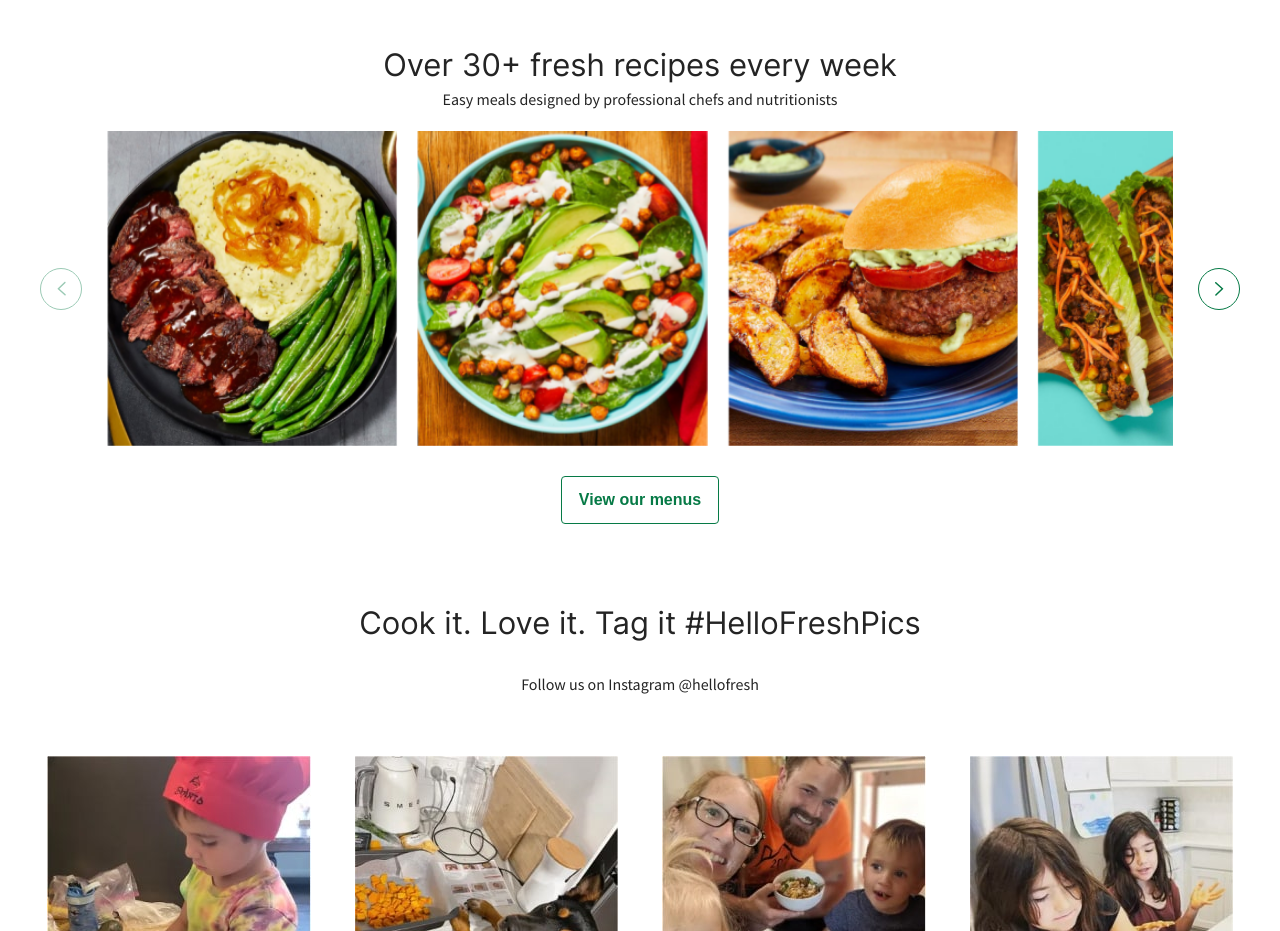
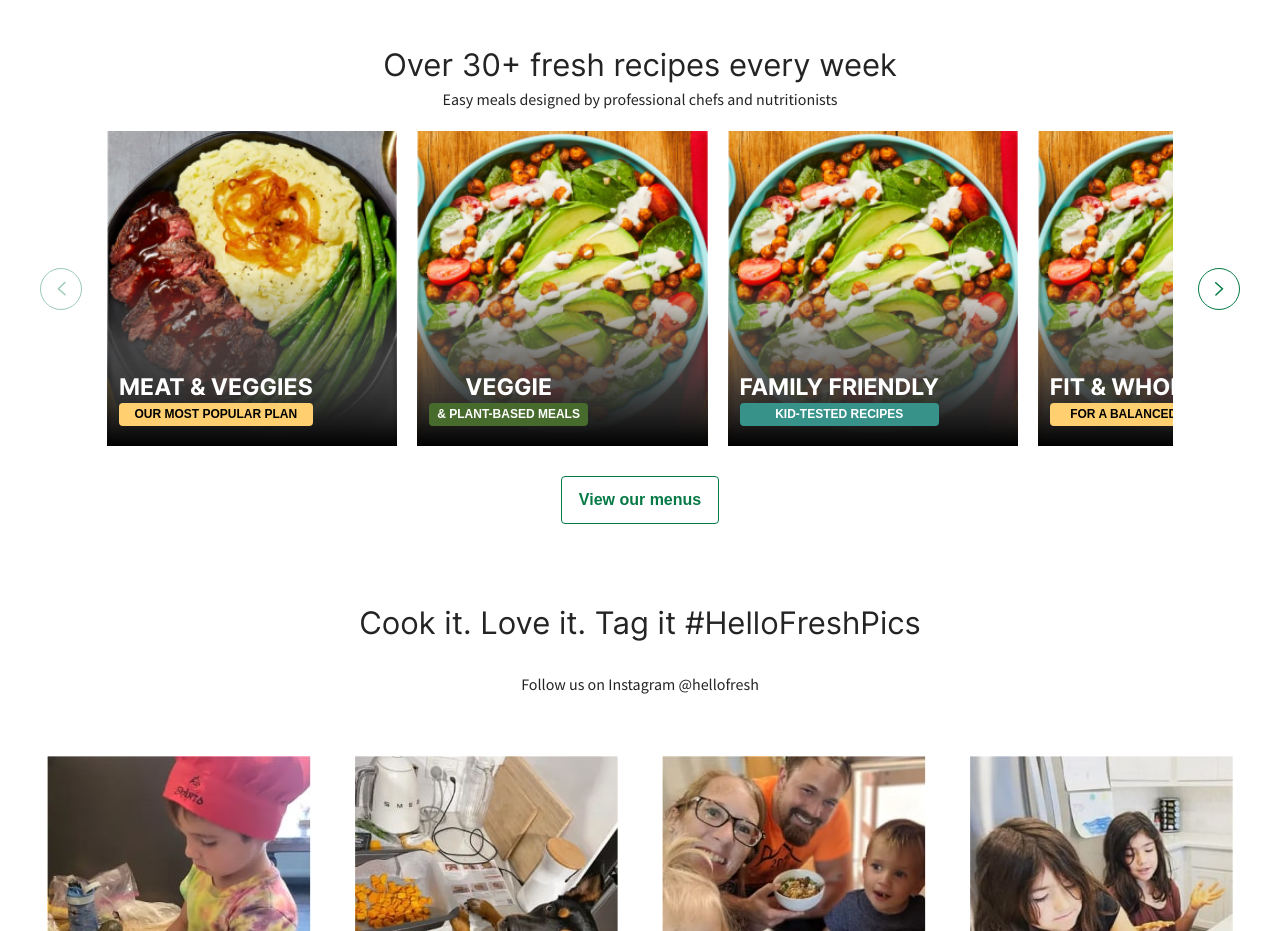
Before and after one commit to Meow-Double/HelloFresh, a plain HTML site: page index.html in a window 1280 px wide. Shown: the part 1720-2651 px from the top of the page. Drawn offline with Linux system fonts and the light colour scheme.

Commit message:
fourth commit

```diff
--- a/css/base.css
+++ b/css/base.css
@@ -374,7 +374,9 @@ img {
 .menu__slider-wrapper {
 }
 .menu__slider-item {
+  overflow: hidden;
   height: 315px;
+
 }
 .menu__slider-img {
   width: 100%;
@@ -382,10 +384,61 @@ img {
   object-fit: cover;
 }
 .menu__slider-box {
+  position: relative;
+}
+.menu__slider-content {
+  position: absolute;
+  left: 12px;
+  bottom: 20px;
+
+}
+.menu__slider-page{
+  background: linear-gradient(180deg, rgba(0, 0, 0, 0) 45%, #000000 100%);
+  filter: drop-shadow(0px 3px 3px #e4e4e4);
+  width: 100%;
+  height: 100%;
+  position: absolute;
+  top: 0;
+  left: 0;
+  bottom: 0;
+  right: 0;
+}
+.menu__slider-title {
+  text-transform: uppercase;
+  font-family: inter_i, sans-serif;
+  font-weight: 700;
+  font-size: 23px;
+  line-height: 32px;
+  color: #fff;
+}
+.menu__slider-subtitle {
+  text-transform: uppercase;
+  font-family: verdana_v, sans-serif;
+  font-weight: 700;
+  font-size: 12px;
+  line-height: 21px;
+  padding: 1px 8px;
+  border-radius: 4px;
+}
+.menu__slider--beige {
+  background-color: #ffcf70;
+  color:#000;
+}
+.menu__slider--blue{
+  background-color: #37938A;
+  color:#fff;
+}
+.menu__slider--green {
+  background-color: #476B2D;
+  color:#fff;
+}
+.menu__slider-box {
+  height: 100%;
   display: flex;
   align-items: center;
   justify-content: space-between;
   gap: 25px;
+
 }
 .menu__slider-arrow {
   display: flex;
--- a/index.html
+++ b/index.html
@@ -202,17 +202,46 @@
                         <div class="swiper menu__slider ">
                             <div class="swiper-wrapper menu__slider-wrapper ">
                                 <div class="swiper-slide menu__slider-item ">
-                                    <img src="./img/slider-item-1.jpg" alt="" class="menu__slider-img">
+                                    <div class="menu__slider-box">
+                                        <div class="menu__slider-page"></div>
+                                        <img src="./img/slider-item-1.jpg" alt="" class="menu__slider-img">
+                                        <div class="menu__slider-content">
+                                            <h3 class="menu__slider-title">MEAT & VEGGIES</h3>
+                                            <div class="menu__slider-subtitle menu__slider--beige">OUR MOST POPULAR PLAN</div>
+                                        </div>
+                                    </div>
                                 </div>
                                 <div class="swiper-slide menu__slider-item ">
-                                    <img src="./img/slider-item-2.jpg" alt="" class="menu__slider-img">
+                                    <div class="menu__slider-box">
+                                        <div class="menu__slider-page"></div>
+                                        <img src="./img/slider-item-2.jpg" alt="" class="menu__slider-img">
+                                        <div class="menu__slider-content">
+                                            <h3 class="menu__slider-title">VEGGIE</h3>
+                                            <div class="menu__slider-subtitle menu__slider--green">& PLANT-BASED MEALS</div>
+                                        </div>
+                                    </div>
                                 </div>
                                 <div class="swiper-slide menu__slider-item ">
-                                    <img src="./img/slider-item-3.jpg" alt="" class="menu__slider-img">
+                                    <div class="menu__slider-box">
+                                        <div class="menu__slider-page"></div>
+                                        <img src="./img/slider-item-2.jpg" alt="" class="menu__slider-img">
+                                        <div class="menu__slider-content">
+                                            <h3 class="menu__slider-title">FAMILY FRIENDLY</h3>
+                                            <div class="menu__slider-subtitle menu__slider--blue">KID-TESTED RECIPES</div>
+                                        </div>
+                                    </div>
                                 </div>
                                 <div class="swiper-slide menu__slider-item ">
-                                    <img src="./img/slider-item-4.jpg" alt="" class="menu__slider-img">
+                                    <div class="menu__slider-box">
+                                        <div class="menu__slider-page"></div>
+                                        <img src="./img/slider-item-2.jpg" alt="" class="menu__slider-img">
+                                        <div class="menu__slider-content">
+                                            <h3 class="menu__slider-title">FIT & WHOLESOME</h3>
+                                            <div class="menu__slider-subtitle menu__slider--beige">FOR A BALANCED LIFESTYLE</div>
+                                        </div>
+                                    </div>
                                 </div>
+
                             </div>
                             <!-- -------------Swiper-navigation------------- -->
 
```
Also changed, not shown: css/min.base.css.
